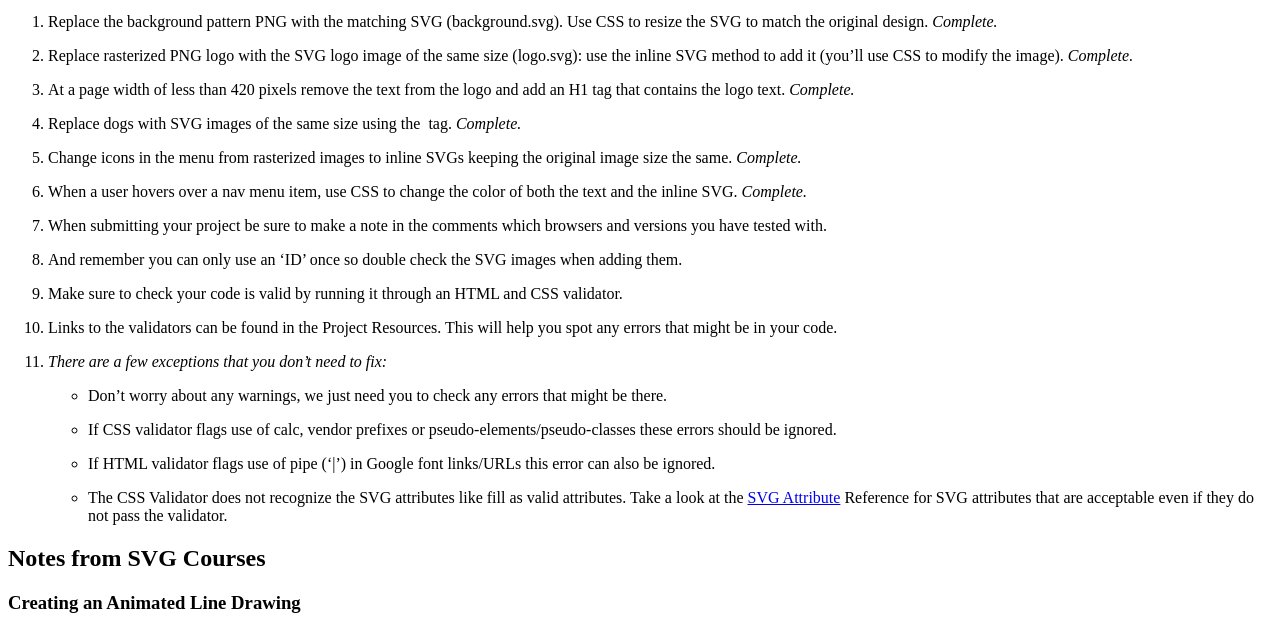
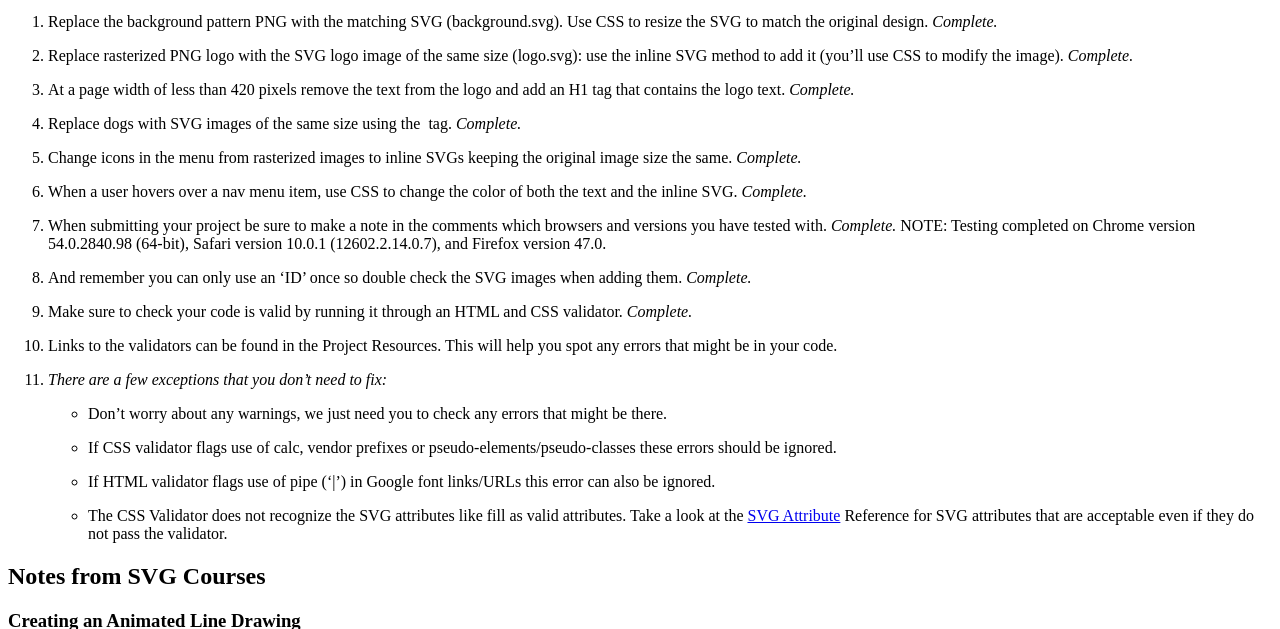
Before and after one commit to zcardais/p6_svg_site_update, a plain HTML site: page readme.html in a window 1280 px wide. Shown: the part 101-730 px from the top of the page. Drawn offline with Linux system fonts and the light colour scheme.

Commit message:
Testing completed and validated on Chrome, Safari and Firefox browsers. Submitting for review on Treehouse after this commit and push.

```diff
--- a/readme.html
+++ b/readme.html
@@ -15,9 +15,9 @@
 <li><p>Replace dogs with SVG images of the same size using the <img> tag. <em>Complete.</em></p></li>
 <li><p>Change icons in the menu from rasterized images to inline SVGs keeping the original image size the same. <em>Complete.</em></p></li>
 <li><p>When a user hovers over a nav menu item, use CSS to change the color of both the text and the inline SVG. <em>Complete.</em></p></li>
-<li><p>When submitting your project be sure to make a note in the comments which browsers and versions you have tested with.</p></li>
-<li><p>And remember you can only use an &#8216;ID&#8217; once so double check the SVG images when adding them.</p></li>
-<li><p>Make sure to check your code is valid by running it through an HTML and CSS validator.</p></li>
+<li><p>When submitting your project be sure to make a note in the comments which browsers and versions you have tested with. <em>Complete.</em> NOTE: Testing completed on Chrome version 54.0.2840.98 (64-bit), Safari version 10.0.1 (12602.2.14.0.7), and Firefox version 47.0.</p></li>
+<li><p>And remember you can only use an &#8216;ID&#8217; once so double check the SVG images when adding them. <em>Complete.</em></p></li>
+<li><p>Make sure to check your code is valid by running it through an HTML and CSS validator. <em>Complete.</em></p></li>
 <li><p>Links to the validators can be found in the Project Resources. This will help you spot any errors that might be in your code.</p></li>
 <li><p><em>There are a few exceptions that you don’t need to fix:</em></p>
 
```
Also changed, not shown: 1 other file.
